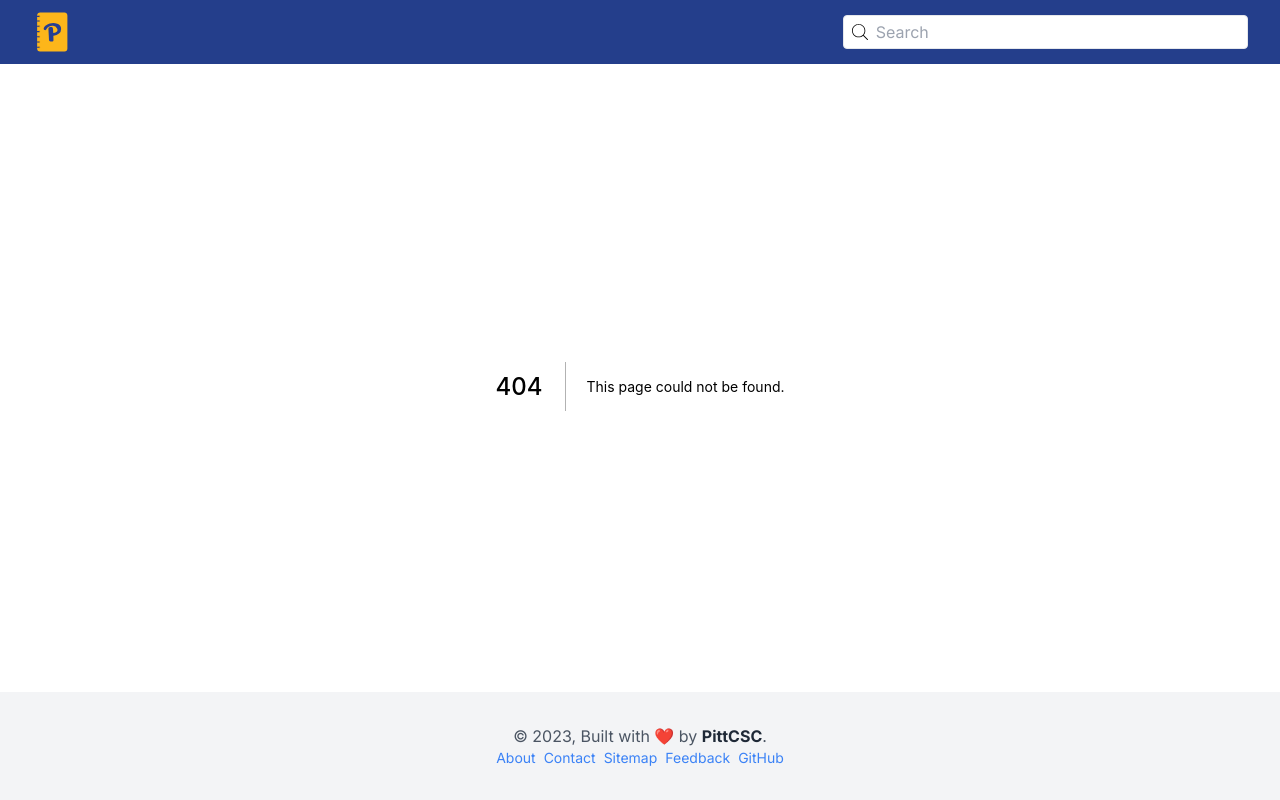
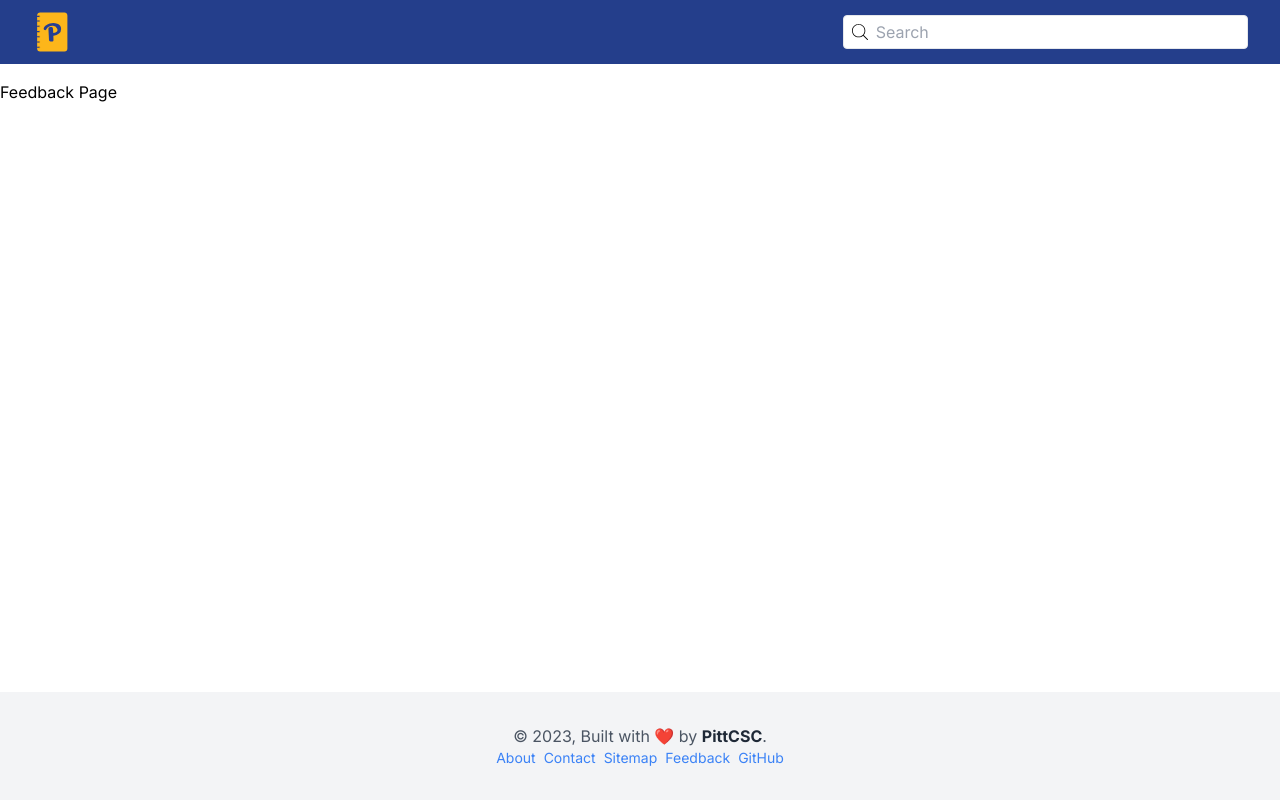
Before and after one commit to Steven-Jarmell/pittcswiki-next, a Next.js app: page /feedback in a window 1280 px wide. Before the commit this address had no page. Built offline with nearby package versions, Linux system fonts and the light colour scheme.

Commit message:
Add two routes I missed

```diff
--- /dev/null
+++ b/app/about/page.tsx
@@ -0,0 +1,3 @@
+export default function AboutPage() {
+  return <div>About Page</div>
+}
--- /dev/null
+++ b/app/feedback/page.tsx
@@ -0,0 +1,3 @@
+export default function FeedbackPage() {
+  return <div>Feedback Page</div>
+}
```
